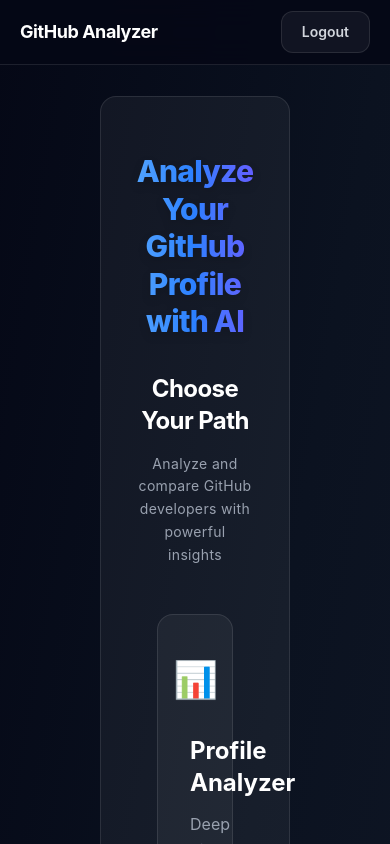
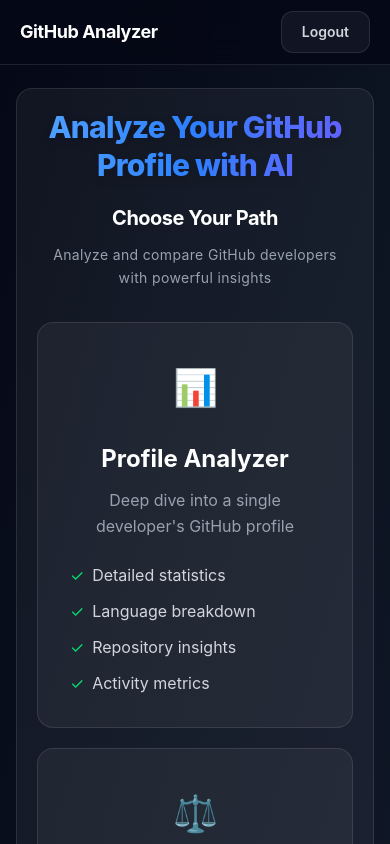
Before and after one commit to AjayRathod1209/github-Analyzer, a React (Vite) app in the folder frontend/: page /home in a window 390 px wide. Shown: the top 844 px of the page. Built offline with nearby package versions, Linux system fonts and the light colour scheme; sample sign-in values are in the browser's storage.

Commit message:
Make home page responsive

```diff
--- a/frontend/src/components/HomeContent.jsx
+++ b/frontend/src/components/HomeContent.jsx
@@ -17,22 +17,25 @@
 
 function HomeContent() {
   return (
-    <main className="w-full flex flex-col items-center px-25 py-8">
-      <div className="w-full max-w-7xl min-h-\[750px\] flex flex-col items-center justify-between rounded-2xl border border-white/10 bg-white/5 p-14">
-        <div className="text-center mb-12">
-          <h1 className="text-3xl sm:text-4xl md:text-5xl lg:text-6xl font-extrabold tracking-tight bg-linear-to-r from-blue-400 via-blue-500 to-indigo-500 bg-clip-text text-transparent drop-shadow-lg mb-8 leading-tight">
+    <main className="w-full px-4 py-6 sm:px-6 sm:py-8 md:px-8 lg:px-12 xl:px-16 2xl:px-24">
+      <div className="mx-auto flex min-h-[650px] w-full max-w-7xl flex-col items-center justify-between rounded-2xl border border-white/10 bg-white/5 p-5 sm:min-h-[700px] sm:p-8 md:p-10 lg:p-12 xl:p-14">
+        {/* Heading */}
+        <div className="mb-8 w-full text-center sm:mb-10 md:mb-12">
+          <h1 className="mb-5 bg-linear-to-r from-blue-400 via-blue-500 to-indigo-500 bg-clip-text text-3xl font-extrabold leading-tight tracking-tight text-transparent drop-shadow-lg sm:text-4xl md:text-5xl lg:mb-8 lg:text-6xl">
             Analyze Your GitHub Profile with AI
           </h1>
-          <h2 className="text-2xl sm:text-3xl font-bold tracking-tight text-white mb-4">
+
+          <h2 className="mb-3 text-xl font-bold tracking-tight text-white sm:text-2xl md:text-3xl">
             Choose Your Path
           </h2>
-          <p className="text-sm sm:text-base leading-relaxed text-gray-400 tracking-wide">
+
+          <p className="mx-auto max-w-2xl text-sm leading-relaxed tracking-wide text-gray-400 sm:text-base">
             Analyze and compare GitHub developers with powerful insights
           </p>
         </div>
 
         {/* Cards */}
-        <div className="w-full grid grid-cols-1 md:grid-cols-2 gap-10 mb-3">
+        <div className="mb-8 grid w-full grid-cols-1 gap-5 sm:gap-6 md:grid-cols-2 md:gap-8 lg:mb-3 lg:gap-10">
           <ModeCard
             title="Profile Analyzer"
             description="Deep dive into a single developer's GitHub profile"
@@ -51,8 +54,11 @@
             color="green"
           />
         </div>
+
         {/* Footer */}
-        <Footer />
+        <div className="w-full">
+          <Footer />
+        </div>
       </div>
     </main>
   );
```
